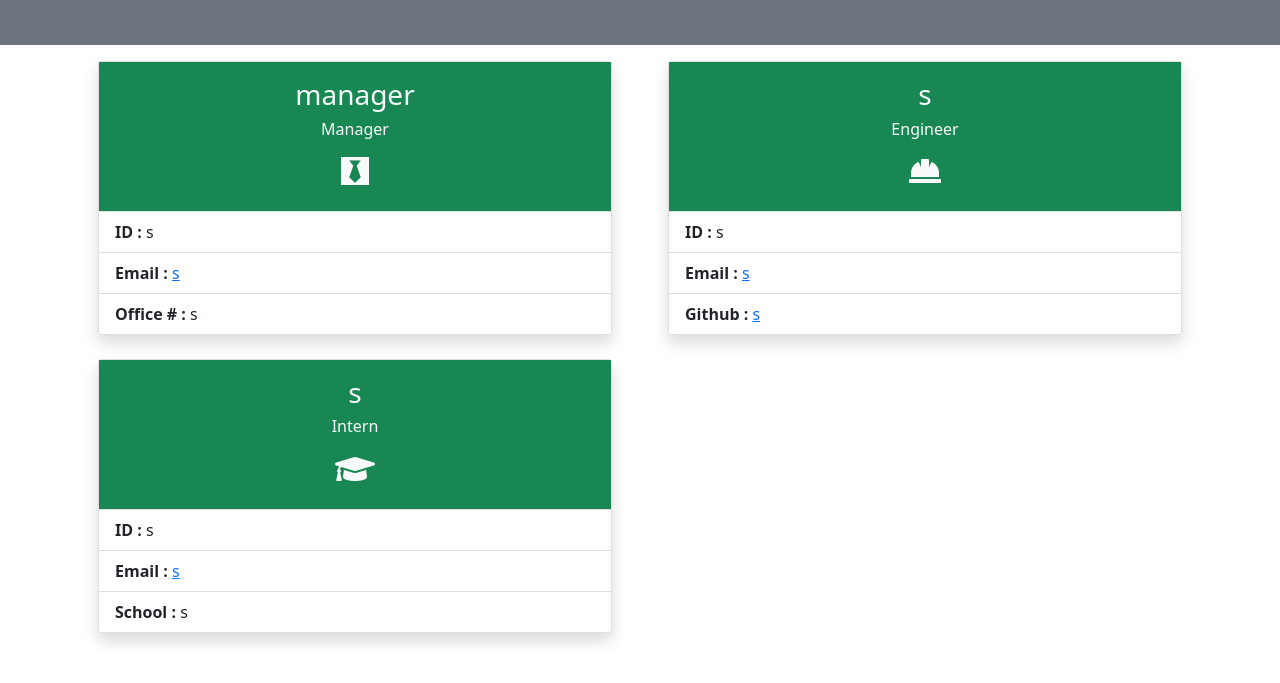
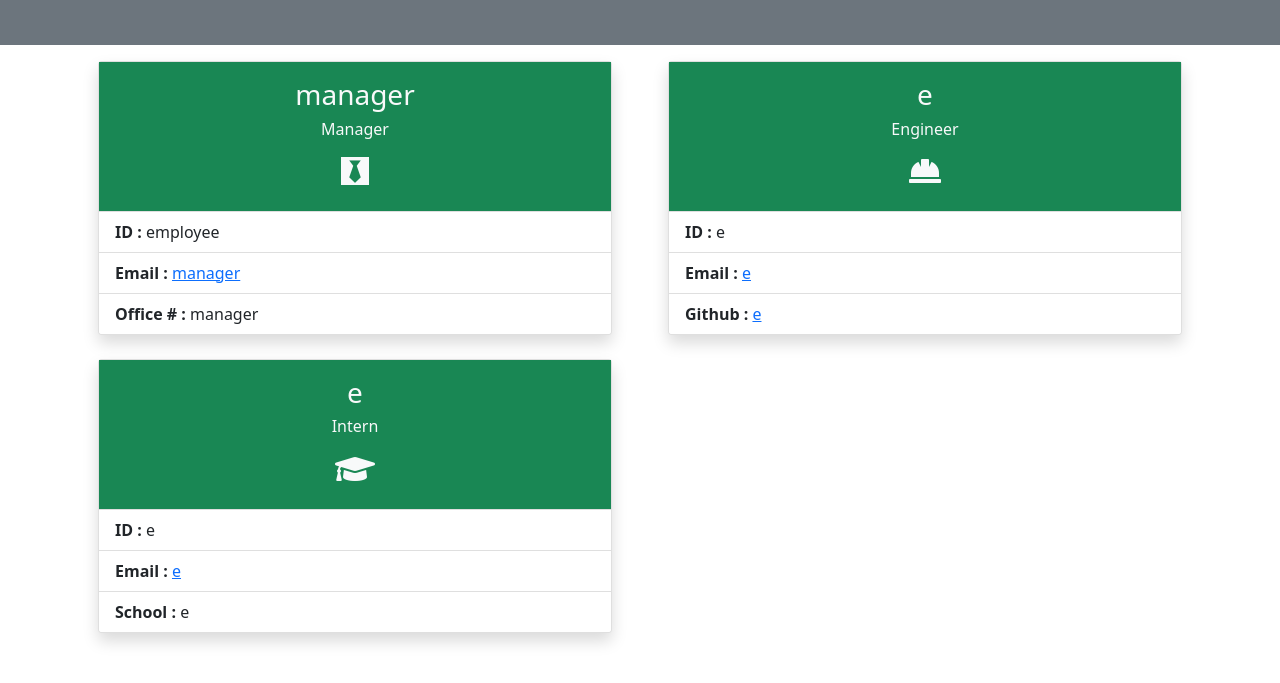
Before and after one commit to wryanj/gt_fsf_hw10_team_profile_generator, a website: page rendered_files_html/teamportfolio.html in a window 1280 px wide. Shown: the part 109-792 px from the top of the page. Drawn offline with nearby package versions, Linux system fonts and the light colour scheme.

Commit message:
some code formatting and redundency removals

```diff
--- a/rendered_files_html/teamportfolio.html
+++ b/rendered_files_html/teamportfolio.html
@@ -41,9 +41,9 @@
                                 <span class="fs-2"><i class="fab fa-black-tie"></i></span>
                             </div>
                             <ul class="list-group list-group-flush">
-                                    <li class="list-group-item"><span class="fw-bold">ID : </span><span>s</span></li>
-                                    <li class="list-group-item"><span class="fw-bold">Email : </span><a href = "mailto:s">s</a></li>
-                                    <li class="list-group-item"><span class="fw-bold">Office # : </span><span>s</span></li>
+                                <li class="list-group-item"><span class="fw-bold">ID : </span><span>employee</span></li>
+                                <li class="list-group-item"><span class="fw-bold">Email : </span><a href = "mailto:manager">manager</a></li>
+                                <li class="list-group-item"><span class="fw-bold">Office # : </span><span>manager</span></li>
                             </ul>
                         </div>
                     </div>
@@ -52,14 +52,14 @@
                     <div class="col">
                         <div class="card shadow rounded mx-3">
                             <div class="card-body text-center text-light bg-success">
-                                <h5 class="card-title fs-3">s</h5>
+                                <h5 class="card-title fs-3">e</h5>
                                 <h6>Engineer</h6>
                                 <span class="fs-2"><i class="fas fa-hard-hat"></i></i></span>
                             </div>
                             <ul class="list-group list-group-flush">
-                                <li class="list-group-item"><span class="fw-bold">ID : </span><span>s</span></li>
-                                <li class="list-group-item"><span class="fw-bold">Email : </span><a href = "mailto:s">s</a></li>
-                                <li class="list-group-item"><span class="fw-bold">Github : </span><a href = "https://www.github.com/s">s</a></li>
+                                <li class="list-group-item"><span class="fw-bold">ID : </span><span>e</span></li>
+                                <li class="list-group-item"><span class="fw-bold">Email : </span><a href = "mailto:e">e</a></li>
+                                <li class="list-group-item"><span class="fw-bold">Github : </span><a href = "https://www.github.com/e">e</a></li>
                             </ul>
                         </div>
                     </div>
@@ -68,14 +68,14 @@
                     <div class="col">
                         <div class="card shadow rounded mx-3">
                             <div class="card-body text-center text-light bg-success">
-                                <h5 class="card-title fs-3">s</h5>
+                                <h5 class="card-title fs-3">e</h5>
                                 <h6>Intern</h6>
                                 <span class="fs-2"><i class="fas fa-graduation-cap"></i></span>
                             </div>
                             <ul class="list-group list-group-flush">
-                                <li class="list-group-item"><span class="fw-bold">ID : </span><span>s</span></li>
-                                <li class="list-group-item"><span class="fw-bold">Email : </span><a href = "mailto:s">s</a></li>
-                                <li class="list-group-item"><span class="fw-bold">School : </span><span>s</span></li>
+                                <li class="list-group-item"><span class="fw-bold">ID : </span><span>e</span></li>
+                                <li class="list-group-item"><span class="fw-bold">Email : </span><a href = "mailto:e">e</a></li>
+                                <li class="list-group-item"><span class="fw-bold">School : </span><span>e</span></li>
                             </ul>
                         </div>
                     </div>
```
Also changed, not shown: index.js (+2 -7 lines). Lines whose indentation alone changed are shown as unchanged.
